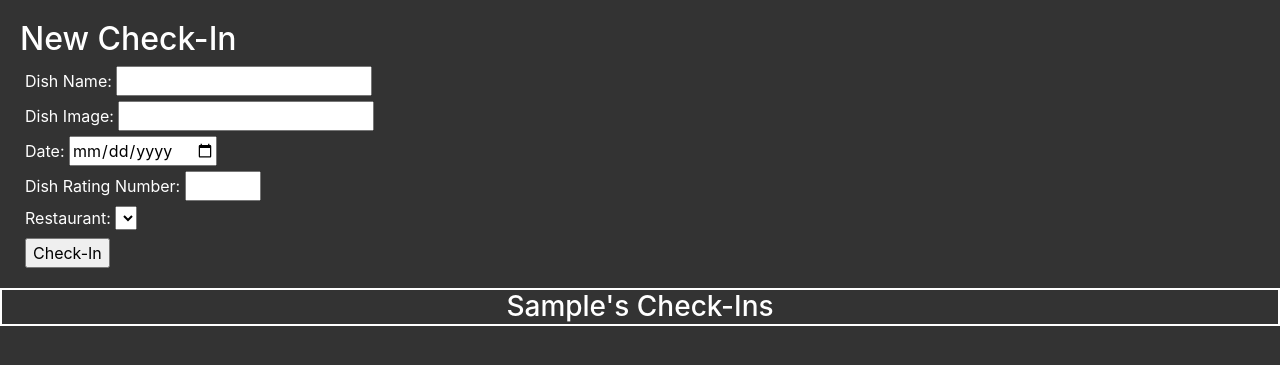
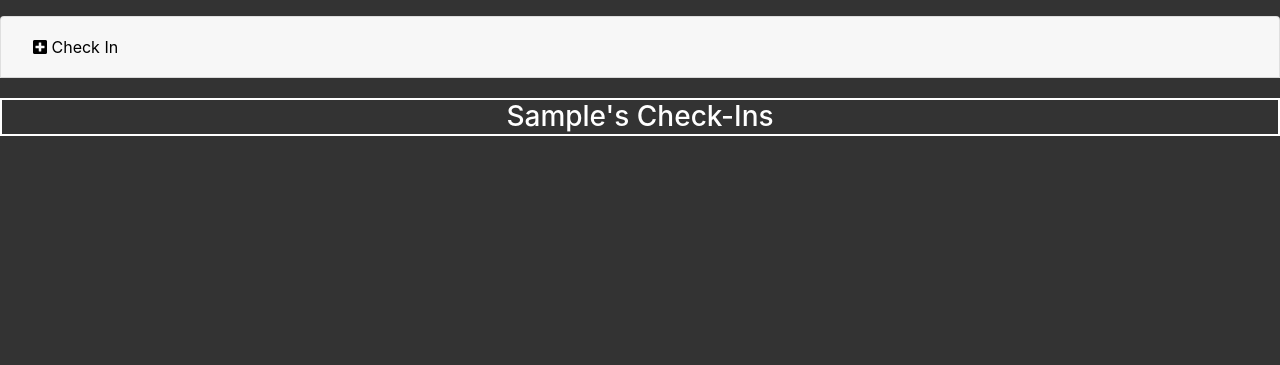
Before and after one commit to stephencastaneda/dine_black, a Django app: page /checkins/1/ in a window 1280 px wide. Shown: the part 56-421 px from the top of the page. Run offline with Django 3.2, Linux system fonts and the light colour scheme; a user stored in the database is signed in; tables that the repository leaves empty hold one stand-in row (values such as "Sample post"); lists and menus that the app fills with data are empty; parts of the project's set-up code (start-up, migrations or seed data) failed here and were passed over; some libraries are stand-ins or nearby versions.

Commit message:
adding accordion menus

```diff
--- a/dineblackapp/static/styles/base.css
+++ b/dineblackapp/static/styles/base.css
@@ -80,3 +80,7 @@ body {
   padding-top: 10px;
   padding-left: 10px;
 }
+
+.add_checkin_btn:hover {
+  color: green;
+}
--- a/dineblackapp/templates/checkins/list.html
+++ b/dineblackapp/templates/checkins/list.html
@@ -1,9 +1,19 @@
 {% extends 'shared/base.html' %}
 
 {% block content %}
-  <body>
-    <h2 class="check_in_page_title" style="color: white">New Check-In</h2>
-    <form style="color:white" class="check_in_edit_form" action="{% url 'dineblackapp:checkins' %}" method="post">
+<div class="accordion pt-3" id="accordionExample">
+  <div class="card">
+    <div class="card-header" id="headingOne">
+      <h5 class="mb-0">
+        <button class="btn add_checkin_btn" style="border:none; background:none" type="button" data-toggle="collapse" data-target="#collapseOne" aria-expanded="true" aria-controls="collapseOne">
+         <i class="fas fa-plus-square"></i> Check In
+        </button>
+      </h5>
+    </div>
+
+    <div id="collapseOne" class="collapse" aria-labelledby="headingOne" data-parent="#accordionExample">
+      <div class="card-body">
+    <form style="color:black" class="check_in_edit_form" action="{% url 'dineblackapp:checkins' %}" method="post">
       {% csrf_token %}
       <fieldset>
           <label for="dish_name">Dish Name: </label>
@@ -32,6 +42,11 @@
 
       <input type="submit" value="Check-In" />
     </form>
+      </div>
+    </div>
+  </div>
+
+  <body>
 
   <h3 class="check_in_user_name_title">{{ user.first_name }}'s Check-Ins</h3>
  <div class="d-flex flex-wrap">
--- a/dineblackapp/templates/restaurants/detail.html
+++ b/dineblackapp/templates/restaurants/detail.html
@@ -22,4 +22,5 @@
 </div>
 {% endfor %}
 </div>
+
   {% endblock content %}
```
Also changed, not shown: dineblackapp/templates/favorite_restaurants/list.html (+16 -2 lines).
